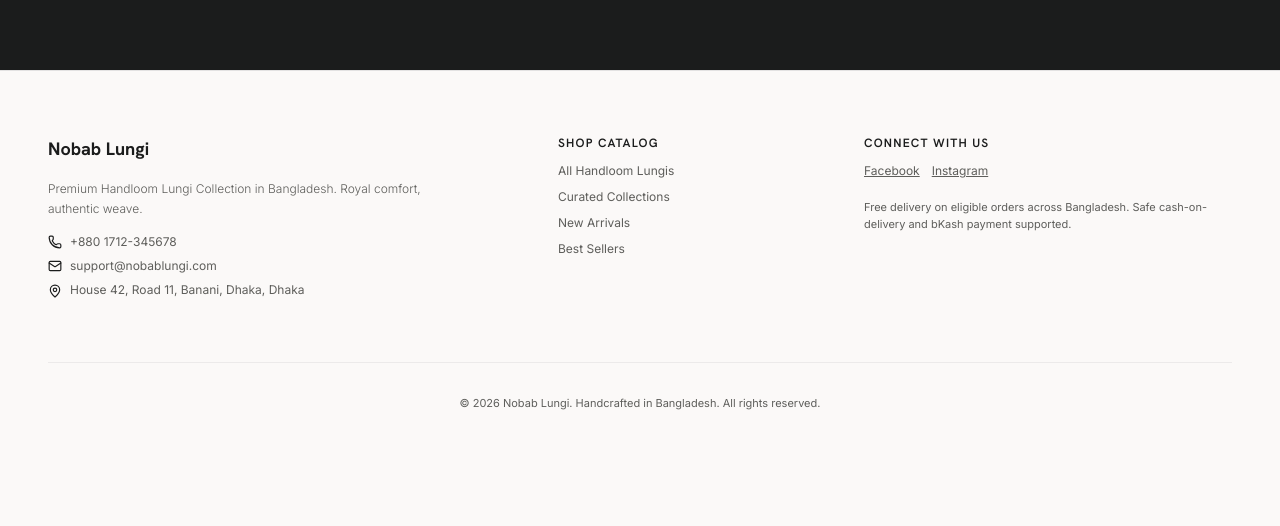
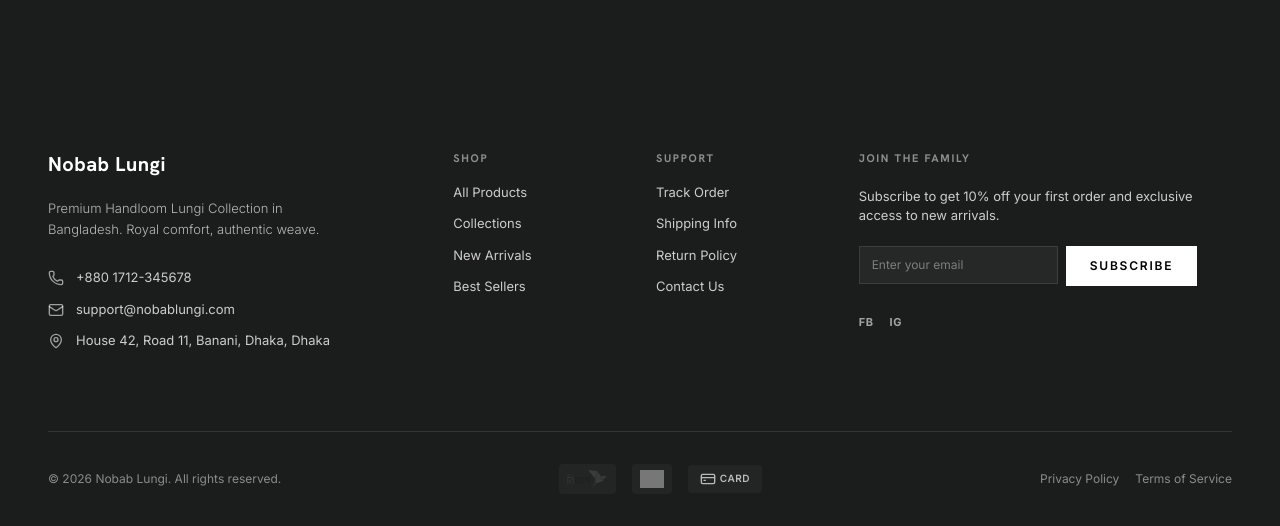
Before and after one commit to azmain-siam/nobab-lungi, a Next.js app: page / in a window 1280 px wide. Shown: the part 2979-3505 px from the top of the page. Before the commit the page ends 3439 px from the top, so only its background shows below. Built offline with nearby package versions, Linux system fonts and the light colour scheme; no server answers; the database is empty; grey boxes are pictures that could not be loaded.

Commit message:
feat: redesign footer with dark theme, newsletter subscription, and payment gateway support

```diff
--- a/src/components/layout/footer.tsx
+++ b/src/components/layout/footer.tsx
@@ -3,7 +3,9 @@ import Image from 'next/image';
 import { Container } from '@/components/ui/container';
 import { getStoreSettings } from '@/services/settings-service';
 import type { StoreSettings } from '@/types';
-import { Phone, Mail, MapPin } from 'lucide-react';
+import { Phone, Mail, MapPin, CreditCard } from 'lucide-react';
+import { Input } from '@/components/ui/input';
+import { Button } from '@/components/ui/button';
 
 interface FooterProps {
   settings?: StoreSettings;
@@ -16,104 +18,163 @@ export async function Footer({ settings }: FooterProps) {
   const soc = storeSettings.social;
 
   return (
-    <footer id="about" className="border-t border-[#e3e2e2] bg-[#fbf9f8] pt-16 pb-12">
+    <footer id="about" className="bg-[#1b1c1c] text-[#fbf9f8] pt-20 pb-12">
       <Container>
-        <div className="grid grid-cols-1 gap-10 md:grid-cols-12">
+        <div className="grid grid-cols-1 gap-y-12 md:gap-8 md:grid-cols-12">
           {/* Brand Info (Left) */}
-          <div className="md:col-span-5 space-y-4">
+          <div className="md:col-span-4 space-y-5">
             {gen.store_logo ? (
-              <Image src={gen.store_logo} alt={gen.store_name} width={140} height={40} className="h-9 w-auto object-contain" />
+              <Image
+                src={gen.store_logo}
+                alt={gen.store_name}
+                width={140}
+                height={40}
+                className="h-9 w-auto object-contain brightness-0 invert"
+              />
             ) : (
-              <h3 className="font-display text-lg font-bold text-[#1b1c1c]">
+              <h3 className="font-display text-xl font-bold text-white tracking-wide">
                 {gen.store_name || 'Nabab Lungi'}
               </h3>
             )}
-            <p className="max-w-sm text-xs font-light leading-relaxed text-[#5e5e5b]">
+            <p className="max-w-[280px] text-[13px] font-light leading-relaxed text-[#fbf9f8]/70">
               {gen.store_description || 'Wear Tradition with Pride. Handcrafted excellence in Bangladesh.'}
             </p>
-            <div className="space-y-2 text-xs text-[#5e5e5b]">
-              <div className="flex items-center gap-2">
-                <Phone className="h-3.5 w-3.5 text-[#1b1c1c] shrink-0" />
+            <div className="space-y-3 text-[13px] text-[#fbf9f8]/80 pt-2">
+              <div className="flex items-center gap-3">
+                <Phone className="h-4 w-4 text-[#fbf9f8]/60 shrink-0" />
                 <span>{gen.store_phone}</span>
               </div>
-              <div className="flex items-center gap-2">
-                <Mail className="h-3.5 w-3.5 text-[#1b1c1c] shrink-0" />
+              <div className="flex items-center gap-3">
+                <Mail className="h-4 w-4 text-[#fbf9f8]/60 shrink-0" />
                 <span>{gen.store_email}</span>
               </div>
-              <div className="flex items-start gap-2">
-                <MapPin className="h-3.5 w-3.5 text-[#1b1c1c] shrink-0 mt-0.5" />
+              <div className="flex items-start gap-3">
+                <MapPin className="h-4 w-4 text-[#fbf9f8]/60 shrink-0 mt-0.5" />
                 <span>{addr.store_address}, {addr.city}, {addr.district}</span>
               </div>
             </div>
           </div>
 
-          {/* Shop Links (Middle) */}
-          <div className="md:col-span-3 space-y-3">
-            <h4 className="font-display text-xs font-semibold uppercase tracking-[0.1em] text-[#1b1c1c]">
-              Shop Catalog
+          {/* Shop Links (Middle Left) */}
+          <div className="md:col-span-2 space-y-4">
+            <h4 className="font-display text-[11px] font-bold uppercase tracking-[0.15em] text-white/50">
+              Shop
             </h4>
-            <ul className="space-y-2.5 text-xs text-[#5e5e5b]">
+            <ul className="space-y-3 text-[13px] text-[#fbf9f8]/80">
               <li>
-                <Link href="/products" className="transition hover:text-[#1b1c1c]">
-                  All Handloom Lungis
+                <Link href="/products" className="transition hover:text-white hover:underline underline-offset-4">
+                  All Products
                 </Link>
               </li>
               <li>
-                <Link href="/collections" className="transition hover:text-[#1b1c1c]">
-                  Curated Collections
+                <Link href="/collections" className="transition hover:text-white hover:underline underline-offset-4">
+                  Collections
                 </Link>
               </li>
               <li>
-                <Link href="/products?sort=newest" className="transition hover:text-[#1b1c1c]">
+                <Link href="/products?sort=newest" className="transition hover:text-white hover:underline underline-offset-4">
                   New Arrivals
                 </Link>
               </li>
               <li>
-                <Link href="/products?sort=best_sellers" className="transition hover:text-[#1b1c1c]">
+                <Link href="/products?sort=best_sellers" className="transition hover:text-white hover:underline underline-offset-4">
                   Best Sellers
                 </Link>
               </li>
             </ul>
           </div>
 
-          {/* Social & Support (Right) */}
-          <div className="md:col-span-4 space-y-3">
-            <h4 className="font-display text-xs font-semibold uppercase tracking-[0.1em] text-[#1b1c1c]">
-              Connect With Us
+          {/* Customer Care (Middle Right) */}
+          <div className="md:col-span-2 space-y-4">
+            <h4 className="font-display text-[11px] font-bold uppercase tracking-[0.15em] text-white/50">
+              Support
             </h4>
-            <div className="flex flex-wrap gap-3 text-xs text-[#5e5e5b]">
+            <ul className="space-y-3 text-[13px] text-[#fbf9f8]/80">
+              <li>
+                <Link href="#" className="transition hover:text-white hover:underline underline-offset-4">
+                  Track Order
+                </Link>
+              </li>
+              <li>
+                <Link href="#" className="transition hover:text-white hover:underline underline-offset-4">
+                  Shipping Info
+                </Link>
+              </li>
+              <li>
+                <Link href="#" className="transition hover:text-white hover:underline underline-offset-4">
+                  Return Policy
+                </Link>
+              </li>
+              <li>
+                <Link href="#" className="transition hover:text-white hover:underline underline-offset-4">
+                  Contact Us
+                </Link>
+              </li>
+            </ul>
+          </div>
+
+          {/* Connect & Newsletter (Right) */}
+          <div className="md:col-span-4 space-y-5">
+            <h4 className="font-display text-[11px] font-bold uppercase tracking-[0.15em] text-white/50">
+              Join the Family
+            </h4>
+            <p className="text-[13px] text-[#fbf9f8]/80 max-w-sm">
+              Subscribe to get 10% off your first order and exclusive access to new arrivals.
+            </p>
+            <form className="flex gap-2 max-w-sm" action="#">
+              <Input
+                type="email"
+                placeholder="Enter your email"
+                className="bg-white/5 border-white/10 text-white placeholder:text-white/40 focus:bg-white/10"
+              />
+              <Button type="button" variant="white" className="shrink-0 text-[#1b1c1c] hover:bg-[#e3e2e2]">
+                Subscribe
+              </Button>
+            </form>
+
+            <div className="pt-2 flex items-center gap-4">
               {soc.facebook_url && (
-                <a href={soc.facebook_url} target="_blank" rel="noopener noreferrer" className="hover:text-[#1b1c1c] transition underline">
-                  Facebook
+                <a href={soc.facebook_url} target="_blank" rel="noopener noreferrer" className="text-[11px] font-bold uppercase tracking-wider text-white/60 hover:text-white transition">
+                  FB
                 </a>
               )}
               {soc.instagram_url && (
-                <a href={soc.instagram_url} target="_blank" rel="noopener noreferrer" className="hover:text-[#1b1c1c] transition underline">
-                  Instagram
+                <a href={soc.instagram_url} target="_blank" rel="noopener noreferrer" className="text-[11px] font-bold uppercase tracking-wider text-white/60 hover:text-white transition">
+                  IG
                 </a>
               )}
               {soc.youtube_url && (
-                <a href={soc.youtube_url} target="_blank" rel="noopener noreferrer" className="hover:text-[#1b1c1c] transition underline">
-                  YouTube
-                </a>
-              )}
-              {soc.tiktok_url && (
-                <a href={soc.tiktok_url} target="_blank" rel="noopener noreferrer" className="hover:text-[#1b1c1c] transition underline">
-                  TikTok
+                <a href={soc.youtube_url} target="_blank" rel="noopener noreferrer" className="text-[11px] font-bold uppercase tracking-wider text-white/60 hover:text-white transition">
+                  YT
                 </a>
               )}
             </div>
-            <p className="text-[11px] text-[#5e5e5b] pt-2">
-              Free delivery on eligible orders across Bangladesh. Safe cash-on-delivery and bKash payment supported.
-            </p>
           </div>
         </div>
 
-        {/* Bottom Copyright */}
-        <div className="mt-16 border-t border-[#e3e2e2]/60 pt-8 text-center">
-          <p className="text-[11px] text-[#5e5e5b]">
-            © {new Date().getFullYear()} {gen.store_name || 'Nabab Lungi'}. Handcrafted in Bangladesh. All rights reserved.
+        {/* Bottom Bar: Payments & Copyright */}
+        <div className="mt-20 border-t border-white/10 pt-8 flex flex-col md:flex-row items-center justify-between gap-6">
+          <p className="text-[12px] text-[#fbf9f8]/50 text-center md:text-left">
+            © {new Date().getFullYear()} {gen.store_name || 'Nabab Lungi'}. All rights reserved.
           </p>
+
+          <div className="flex items-center justify-center gap-4 opacity-70 grayscale hover:grayscale-0 transition duration-300">
+             <div className="bg-white/5 px-2 py-1.5 rounded flex items-center justify-center">
+               <Image src="/images/payment/bkash.svg" alt="bKash" width={45} height={20} className="h-[18px] w-auto" />
+             </div>
+             <div className="bg-white/5 px-2 py-1.5 rounded flex items-center justify-center">
+               <Image src="/images/payment/nagad.svg" alt="Nagad" width={45} height={20} className="h-[18px] w-auto" />
+             </div>
+             <div className="bg-white/5 px-3 py-1.5 rounded flex items-center justify-center gap-1">
+                <CreditCard className="h-4 w-4 text-white" />
+                <span className="text-white text-[10px] font-semibold uppercase tracking-wider">Card</span>
+             </div>
+          </div>
+
+          <div className="flex items-center gap-4 text-[12px] text-[#fbf9f8]/50">
+             <Link href="#" className="hover:text-white transition">Privacy Policy</Link>
+             <Link href="#" className="hover:text-white transition">Terms of Service</Link>
+          </div>
         </div>
       </Container>
     </footer>
```
